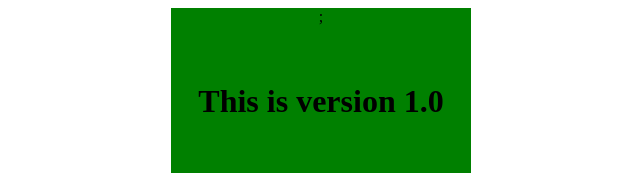
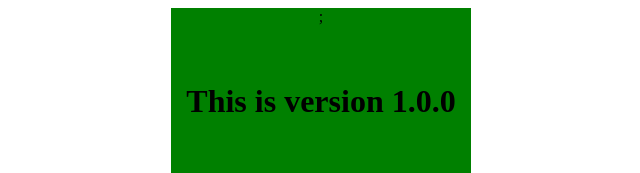
Before and after one commit to alexchenuw/lab28, a plain HTML site: page index.html in a window 1280 px wide. Shown: the top 173 px of the page, without its empty margins (319-959 px from the left). Drawn offline with Linux system fonts and the light colour scheme.

Commit message:
Update index.html

```diff
--- a/index.html
+++ b/index.html
@@ -6,7 +6,7 @@
 
 <body> <center>
 <div style="width:300px; height: 200px; background-color:green">;
-<center><br><br><h1>This is version 1.0</h1></center>
+<center><br><br><h1>This is version 1.0.0</h1></center>
 </div>
 </center>
 </body>
```
